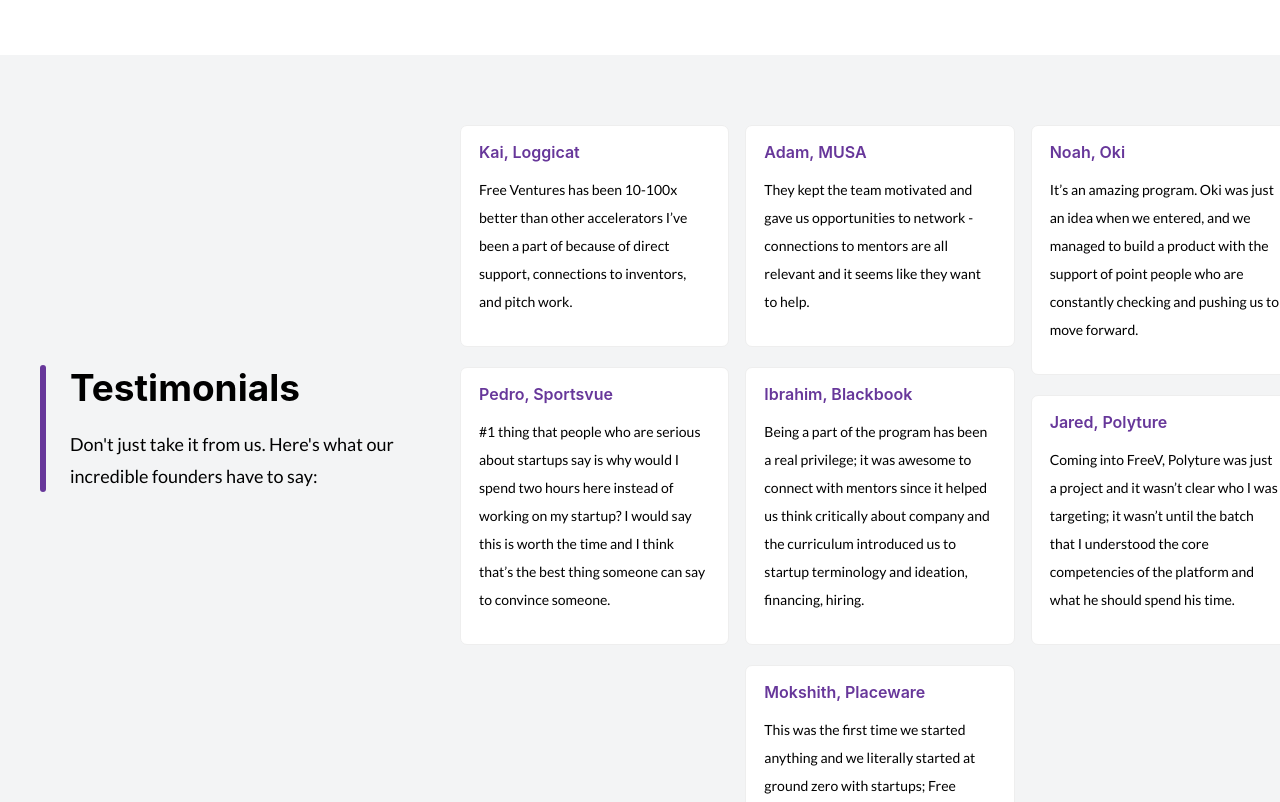
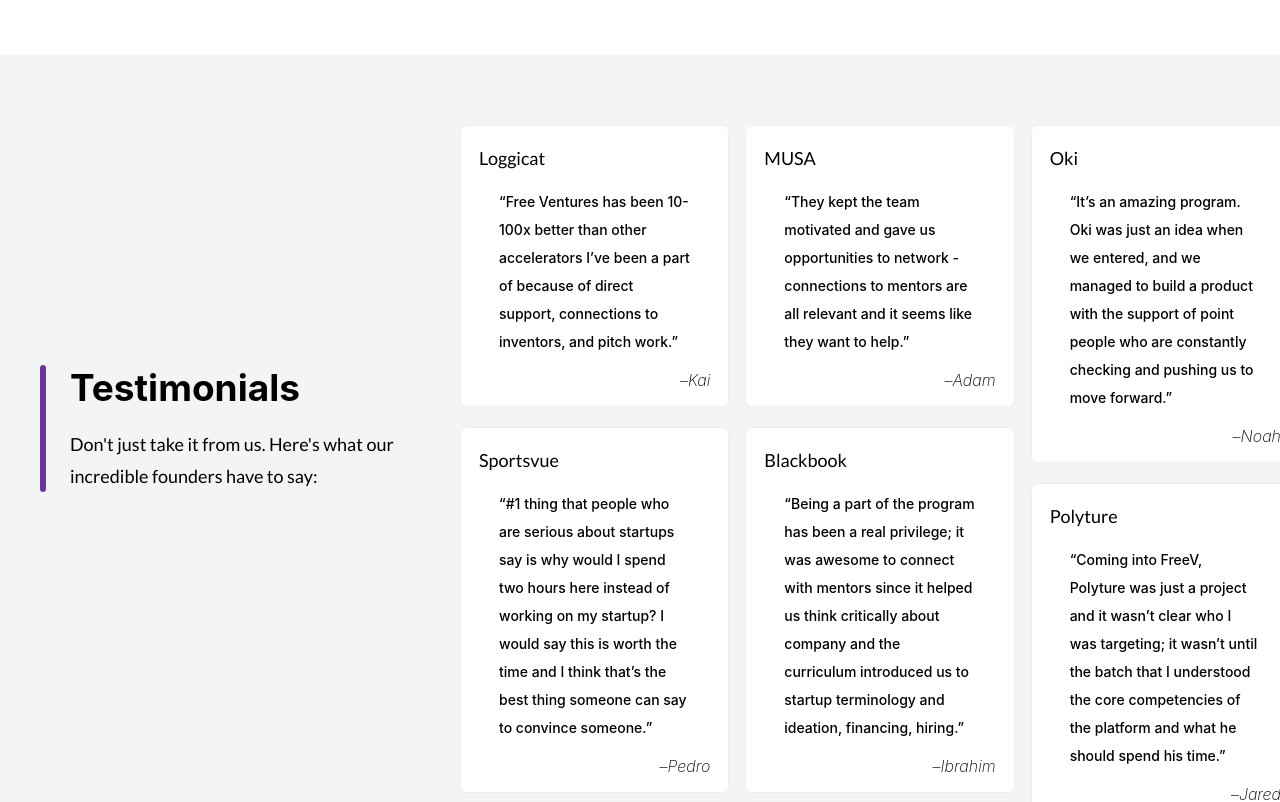
Before and after one commit to Free-Ventures-Cal/website, a React (Create React App) app: page / in a window 1280 px wide. Shown: the part 3920-4722 px from the top of the page. Built offline with nearby package versions, Linux system fonts and the light colour scheme.

Commit message:
[feat] add quotation marks and citations to testimonials

```diff
--- a/src/Components/Home.js
+++ b/src/Components/Home.js
@@ -6,7 +6,6 @@
 import './../styles/App.css';
 import './../styles/Home.css';
 import Testimonial from './Testimonial';
-import { useEffect } from 'react';
 // Press
 import wired from './../assets/press/grayscale/wired.png';
 import tc from './../assets/press/grayscale/tc.png';
--- a/src/Components/Testimonial.js
+++ b/src/Components/Testimonial.js
@@ -5,14 +5,13 @@
 function Testimonial(props) {
     return (
         <div class="testimonial-card-wrapper">
-            <div class="testimonial-card">
-                <div class="testimonial-card-header">
-                    <b>{props.name}, {props.company}</b>
-                </div>
-                <div class="testimonial-card-description">
-                    <p>{props.text}</p>
-                </div>
-            </div>
+            <figure class="testimonial-card">
+                <p className="testimonial-card-company">{props.company}</p>
+                <blockquote class="testimonial-card-description">
+                    {props.text}
+                </blockquote>
+                <figcaption>–<cite>{props.name}</cite></figcaption>
+            </figure>
         </div>
     );
 }
--- a/src/styles/Home.css
+++ b/src/styles/Home.css
@@ -559,6 +559,8 @@
   row-gap: 16px;
 }
 
+/* TESTIMONIAL CARDS */
+
 .testimonial-card-wrapper {
   box-sizing: border-box;
   display: block;
@@ -566,37 +568,65 @@
   margin-bottom: 20px;
 }
 
-.testimonial-card {
+figure.testimonial-card {
   box-sizing: border-box;
   background-color: white;
   color: black;
-  display: flex;
-  flex-flow: row wrap;
   height: 100%;
   padding: 16px 18px;
+
+  /* Flex Settings */
+  display: flex;
+  flex-flow: column nowrap;
+  align-items: flex-start;
+
   /* Border Style */
   border-color: #eee;
   border-style: solid;
   border-width: 1px;
   border-radius: 7px;
+
+  /* Override default figure style */
+  margin-block-start: auto;
+  margin-block-end: auto;
+  margin-inline-start: auto;
+  margin-inline-end: auto;
 }
 
-.testimonial-card-header {
-  display: flex;
-  align-items: center;
+/* TESTIMONIALS CARD COMPANY NAME */
+
+p.testimonial-card-company {
   margin: 0;
 }
 
-.testimonial-card-header b {
-  color: #67379a;
-  font-weight: 600;
-  margin: 0;
+/* TESTIMONIALS CARD BLOCKQUOTE */
+
+blockquote.testimonial-card-description::before {
+  content: open-quote;
+}
+blockquote.testimonial-card-description::after {
+  content: close-quote;
+}
+blockquote.testimonial-card-description {
+  quotes: "“" "”" "‘" "’";
 }
 
-.testimonial-card-description p {
+blockquote.testimonial-card-description {
   font-size: 14px;
   font-weight: 500;
   line-height: 200%;
+
+  /* Override default blockquote style */
+  margin-block-start: 1em;
+  margin-block-end: 1em;
+  margin-inline-start: 20px;
+  margin-inline-end: 20px;
+}
+
+/* TESTIMONIALS CARD PERSON NAME */
+
+figure.testimonial-card figcaption {
+  align-self: flex-end;
 }
 
 @media (max-width: 1034px) {
```
